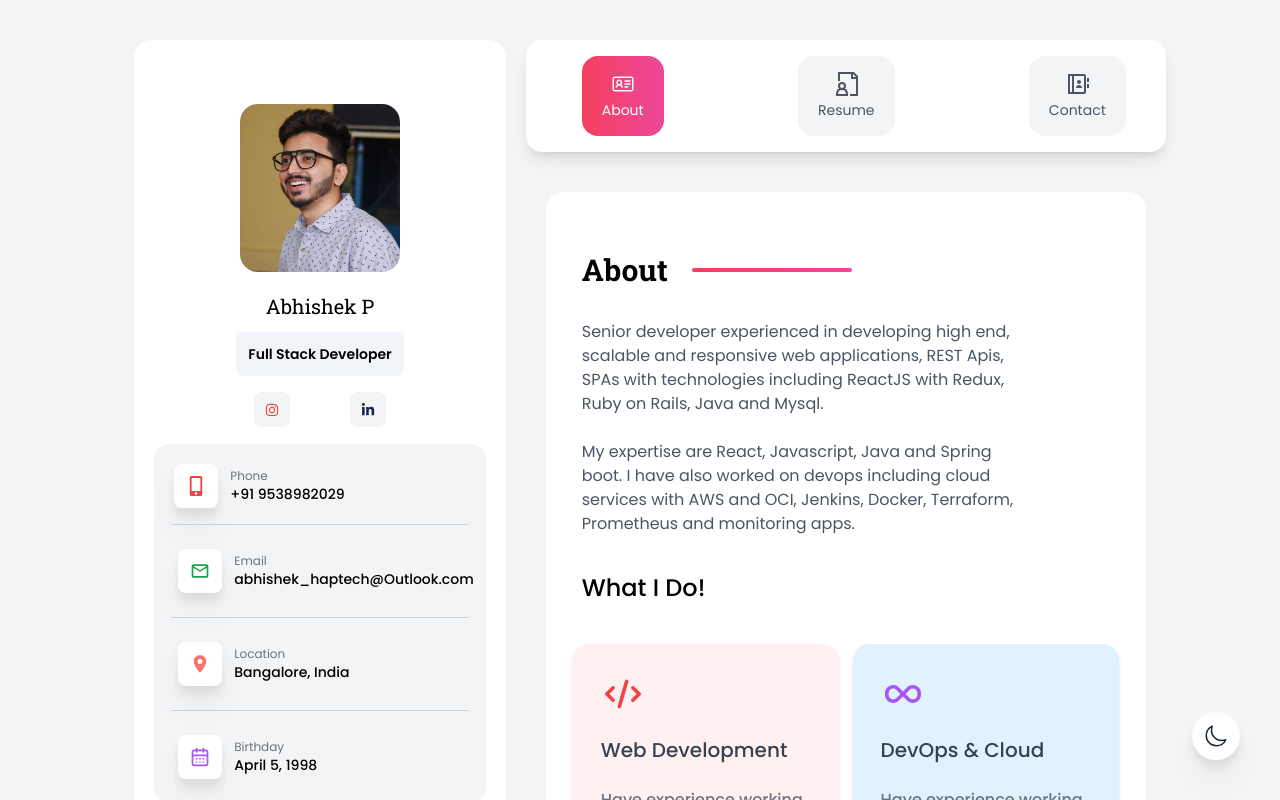
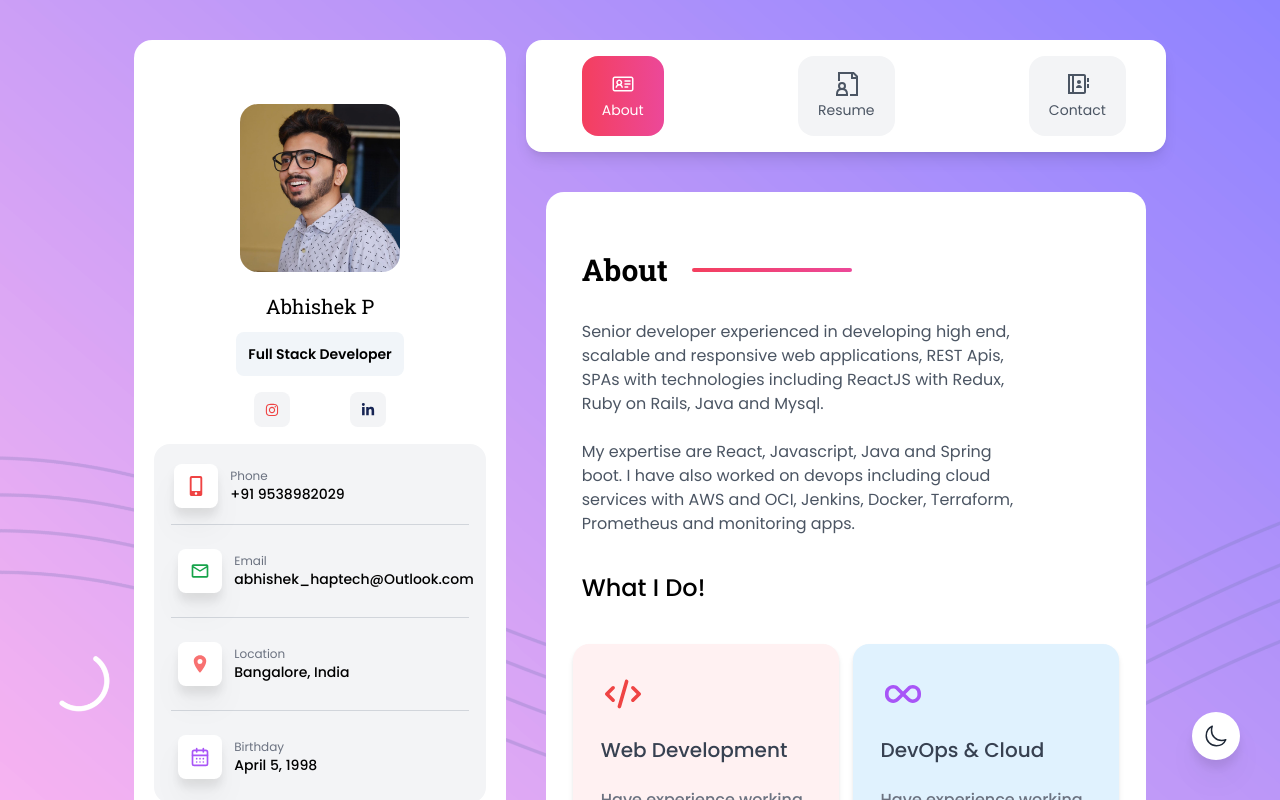
Before and after one commit to caffeine-coder/react-tailwind-bostami-portfolio, a React (Vite) app: page / in a window 1280 px wide. Shown: the top 800 px of the page. Built offline with nearby package versions, Linux system fonts and the light colour scheme.

Commit message:
Add BG (#2)

```diff
--- a/src/App.jsx
+++ b/src/App.jsx
@@ -12,7 +12,6 @@ import LargeNav from './Components/LargeNav/LargeNav';
 
 function App() {
   const activePage = useSelector((state) => state.page.activePage);
-
   return (
     <>
       <div className="lg:hidden">
--- a/src/Components/Contact/Contact.jsx
+++ b/src/Components/Contact/Contact.jsx
@@ -8,7 +8,7 @@ function Contact() {
         <h1 className="font-bold text-4xl font-robotoslab">Contact</h1>
         <div className="bg-gradient-to-r to-pink-500 from-rose-500  w-[10rem] h-[0.2rem] rounded-lg ml-6" />
       </div>
-      <div className="flex flex-col m-10  w-full self-center">
+      <div className="flex flex-col m-10  w-full self-center p-10">
         <h2 className="font-poppins text-3xl text-gray-500 tracking-wide">
           Always open to discussing product
         </h2>
--- a/src/index.css
+++ b/src/index.css
@@ -10,3 +10,10 @@
   box-sizing: border-box;
   scroll-behavior: smooth;
 }
+
+body {
+  background-image: url('./assets/images/bg.png');
+  background-size: cover;
+  background-position: center;
+  background-repeat: no-repeat;
+}
```
Also changed, not shown: src/assets/images/bg.png (added).
